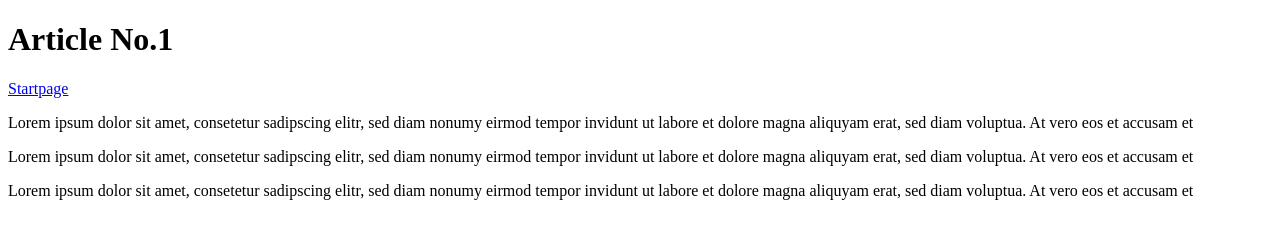
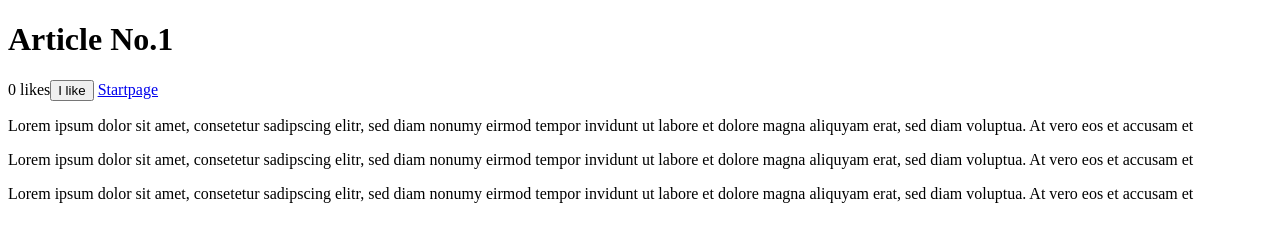
Before and after one commit to HenrikFricke/netlify-blogpost-rating, a plain HTML site: page src/website/article-no-1.html in a window 1280 px wide. Drawn offline with Linux system fonts and the light colour scheme.

Commit message:
Implement basic script to inject like button

```diff
--- a/src/article-no-1.html
+++ b/src/website/article-no-1.html
@@ -7,6 +7,7 @@
 
 <body>
   <h1>Article No.1</h1>
+  <span id="likecontainer"></span>
   <a href="/">Startpage</a>
   <p>
     Lorem ipsum dolor sit amet, consetetur sadipscing elitr, sed diam nonumy eirmod tempor invidunt ut labore et dolore magna
@@ -20,6 +21,7 @@
     Lorem ipsum dolor sit amet, consetetur sadipscing elitr, sed diam nonumy eirmod tempor invidunt ut labore et dolore magna
     aliquyam erat, sed diam voluptua. At vero eos et accusam et
   </p>
+  <script src="/like.js" async></script>
 </body>
 
 </html>
--- /dev/null
+++ b/src/website/like.js
@@ -0,0 +1,10 @@
+const likeContainer = document.querySelector("#likecontainer");
+
+const button = document.createElement("button");
+button.innerHTML = "I like";
+
+const numberOfLikes = document.createElement("span");
+numberOfLikes.innerHTML = "0 likes";
+
+likeContainer.appendChild(numberOfLikes);
+likeContainer.appendChild(button);
```
Also changed, not shown: src/website/article-no-2.html (renamed from src/article-no-2.html, +2 -0 lines), src/website/article-no-3.html (renamed from src/article-no-3.html, +2 -0 lines), src/website/index.html (renamed from src/index.html).
